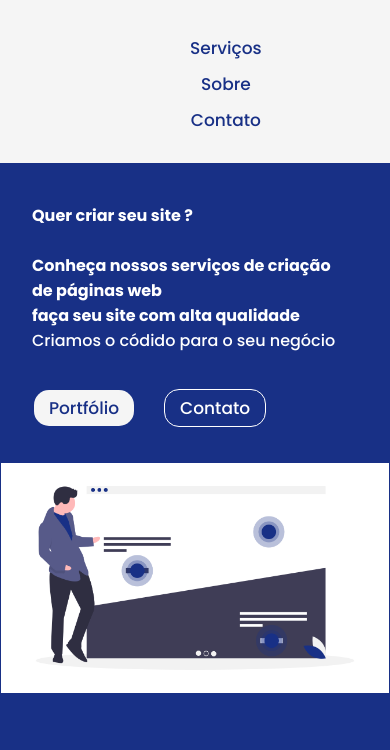
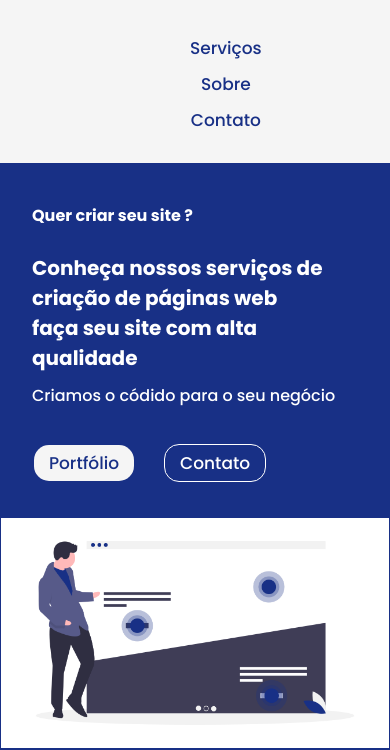
Before and after one commit to GuilhermeCenteno/Gcode, a plain HTML site: page index.html in a window 390 px wide. Shown: the part 122-872 px from the top of the page. Drawn offline with Linux system fonts and the light colour scheme.

Commit message:
Update style.css

```diff
--- a/style.css
+++ b/style.css
@@ -534,6 +534,8 @@ footer h4 {
 
     h1.text-g {
         width: 20rem;
+        font-size: 20px;
+        margin-bottom: 10px;
     }
 
     .btn a {
```
